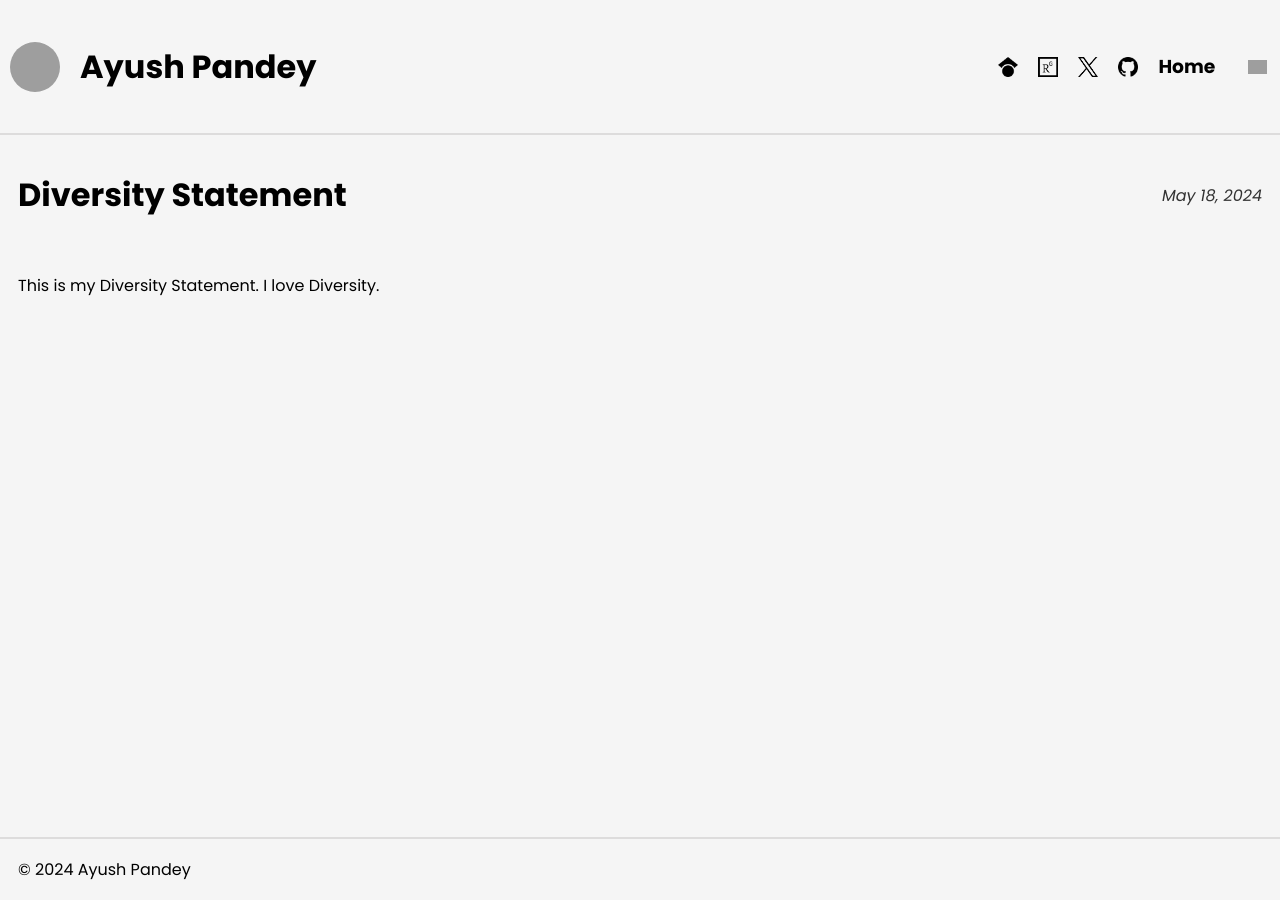
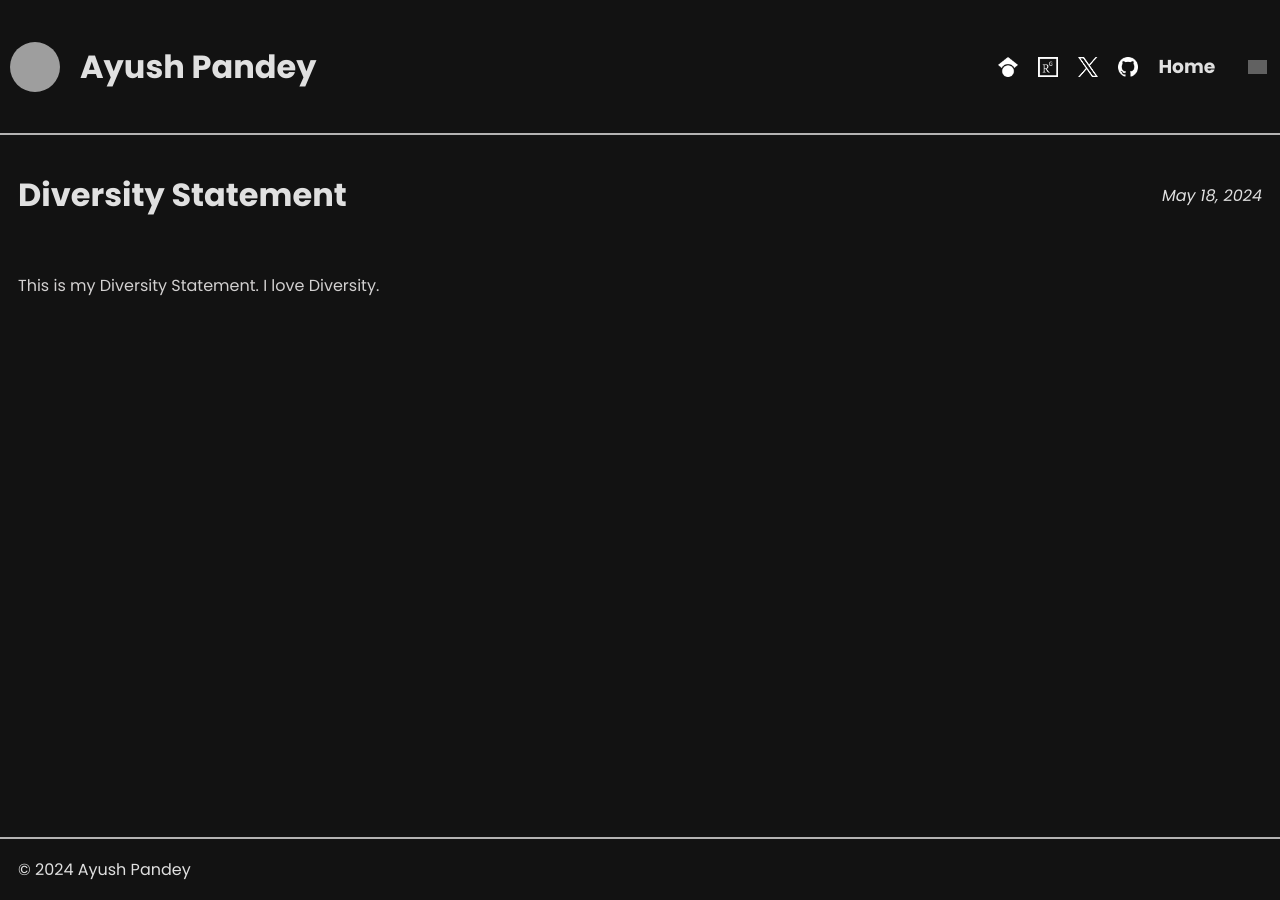
Before and after one commit to xp-onent/ap-site.io, a Jekyll site: the page built from _posts/2024-05-18-diversity-statement.markdown, in a window 1280 px wide. Built offline with Jekyll 4.4.1, drawn with Linux system fonts in a browser that asks for light colours; some web fonts are replaced; grey boxes are pictures that could not be loaded.

Commit message:
Change Blog Default Styling to Dark Mode

```diff
--- a/_layouts/post.html
+++ b/_layouts/post.html
@@ -2,7 +2,7 @@
 <head>
     <meta charset="UTF-8">
     <meta name="viewport" content="width=device-width, initial-scale=1.0">
-    <link rel="stylesheet" class="theme-stylesheet"  href="{{ '/assests/post.css' | relative_url }}">
+    <link rel="stylesheet" class="theme-stylesheet"  href="{{ '/assests/post-dark.css' | relative_url }}">
     <title>{{page.title}} | Ayush Pandey</title>
 </head>
 <body>
```
Also changed, not shown: 5 other files.
